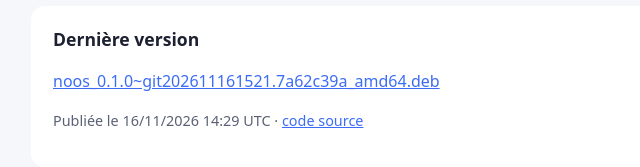
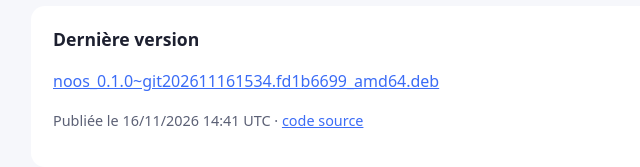
Before and after one commit to Chomiam/noos-de, a plain HTML site: page index.html in a window 1280 px wide. Shown: the part 579-746 px from the top of the page, 229-869 px from the left. Drawn offline with Linux system fonts and the light colour scheme.

Commit message:
Dépôt APT : noos_0.1.0~git202611161534.fd1b6699_amd64.deb

```diff
--- a/index.html
+++ b/index.html
@@ -43,8 +43,8 @@ sudo apt install noos</pre>
 
   <section>
     <h2>Dernière version</h2>
-    <p><a href="pool/main/n/noos/noos_0.1.0~git202611161521.7a62c39a_amd64.deb">noos_0.1.0~git202611161521.7a62c39a_amd64.deb</a></p>
-    <p class="muted">Publiée le 16/11/2026 14:29 UTC · <a href="https://github.com/Chomiam/noos-de">code source</a></p>
+    <p><a href="pool/main/n/noos/noos_0.1.0~git202611161534.fd1b6699_amd64.deb">noos_0.1.0~git202611161534.fd1b6699_amd64.deb</a></p>
+    <p class="muted">Publiée le 16/11/2026 14:41 UTC · <a href="https://github.com/Chomiam/noos-de">code source</a></p>
   </section>
 </main>
 </body>
```
Also changed, not shown: 9 other files.
